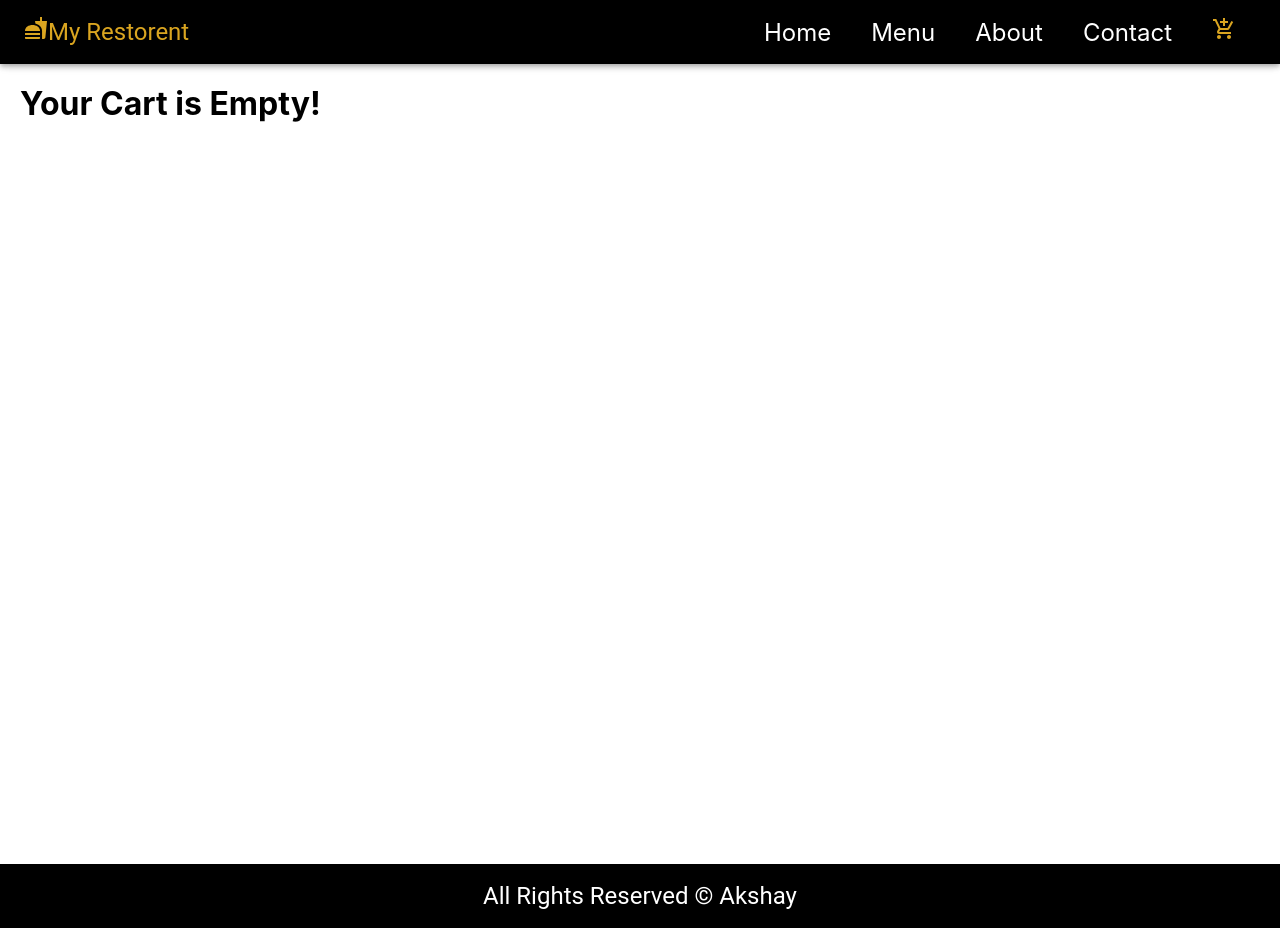
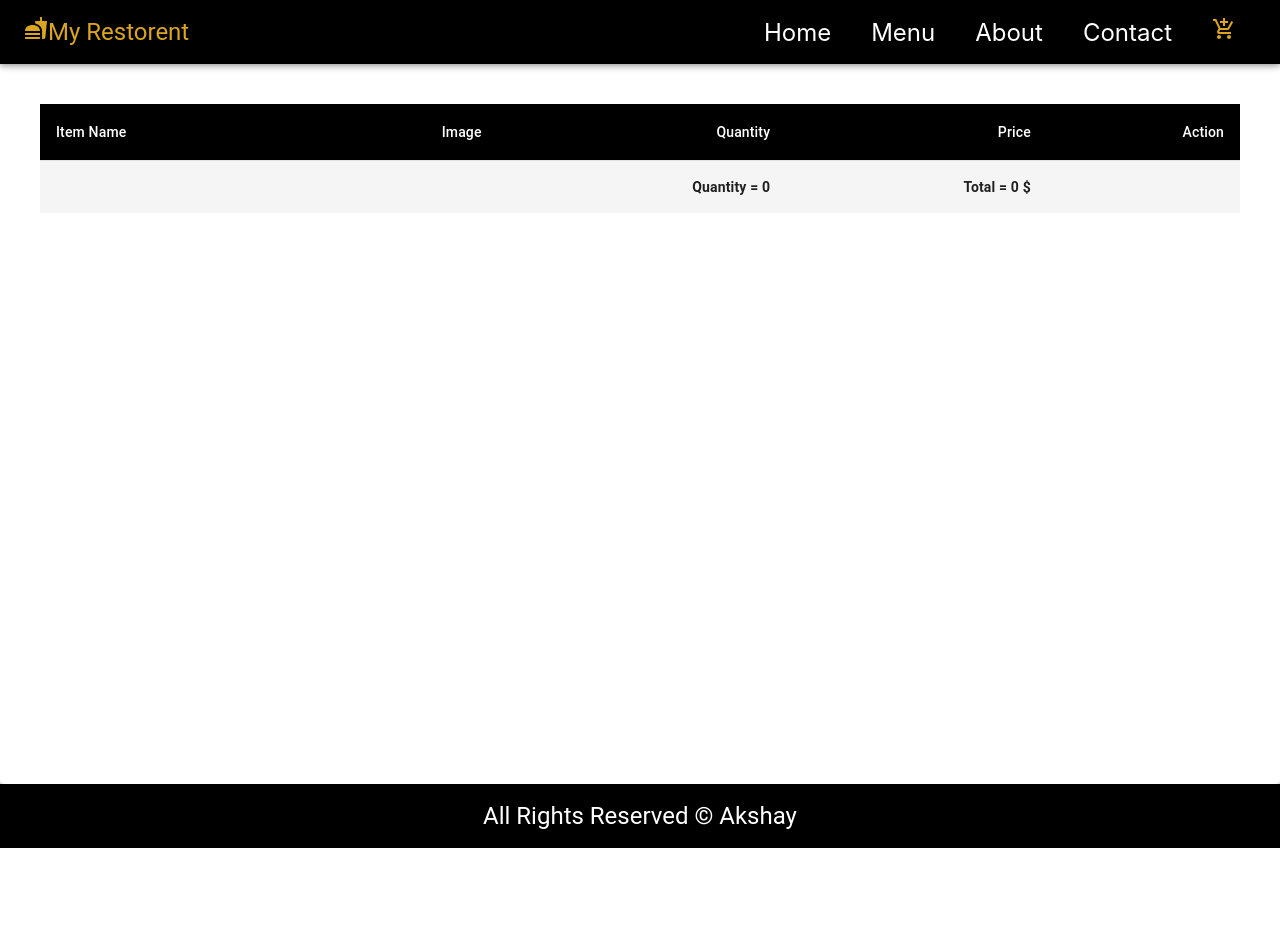
Before and after one commit to Akshaykumar3112/restorent, a React (Create React App) app: page /cart in a window 1280 px wide. After the commit the page ends 848 px from the top, so only its background shows below. Built offline with nearby package versions, Linux system fonts and the light colour scheme.

Commit message:
menu card quantity update

```diff
--- a/src/components/Button.js
+++ b/src/components/Button.js
@@ -5,13 +5,15 @@ import { Button } from "@mui/material";
 
 
 
-const CustomButton= ({label, styleType, onClick}) =>{
+const CustomButton= ({label, styleType, onClick, startIcon}) =>{
 
     return (
         <Button
             className={styleType}
             variant="contained"
             onClick={onClick}
+            startIcon =  {startIcon}
+            sx={{m:1}}
         >
             {label}
         </Button>
@@ -19,7 +21,6 @@ const CustomButton= ({label, styleType, onClick}) =>{
 };
 
 CustomButton.propTypes = {
-    label: propTypes.string.isRequired,
     styleType: propTypes.string,
     onClick: propTypes.func.isRequired,
 };
--- a/src/context/CartContextProvider.js
+++ b/src/context/CartContextProvider.js
@@ -1,25 +1,59 @@
-import React, { useState } from "react";
+import React, { useState,useEffect } from "react";
 import CartContext from "./CartContext";
 
-const CartContextProvider = ({children}) => {
+const CartContextProvider = ({ children }) => {
+//   const [cart, setCart] = useState([]);
+const [cart, setCart] = useState(() => {
+    // Load cart from localStorage, or default to an empty array
+    const savedCart = localStorage.getItem("cart");
+    return savedCart ? JSON.parse(savedCart) : [];
+  });
 
-    const [cart, setCart] = useState([]);
+  useEffect(() => {
+    // Save cart to localStorage whenever it changes
+    localStorage.setItem("cart", JSON.stringify(cart));
+  }, [cart]);
 
-    const addToCart = (product) => {
-        alert('hello');
-        setCart((prevCart) => [...prevCart, product]);
-    };
+  const addToCart = (product, quantity) => {
+    if (quantity < 1) return;
 
-    const removeFromCart = (productId) => {
-       setCart((prevCart) => prevCart.filter(product => product.id !== productId));
-    };
+    setCart((prevCart) => {
+      const existingItem = prevCart.find(cartItem => cartItem.id === product.id);
+      if (existingItem) {
+        return prevCart.map((cartItem) =>
+          cartItem.id === product.id
+            ? { ...cartItem, quantity: cartItem.quantity + quantity }
+            : cartItem
+        );
+      } else {
+        product.quantity = quantity;
+        return [...prevCart, product];
+      }
+    });
+  };
 
-    return(
-        <CartContext.Provider value={{cart, addToCart, removeFromCart}}>
-            {children}
-        </CartContext.Provider>
-    )
 
+  const removeFromCart = (productId) => {
+    setCart((prevCart) => prevCart.filter(cartItem => cartItem.id !== productId));
+ };
+
+ const editCartItem = (productId, quantity) => {
+    setCart((prevCart) => {
+        return prevCart.map((cartItem) =>
+            cartItem.id === productId
+
+            ? {...cartItem, quantity : quantity }
+            : cartItem
+        )
+    })
+ };
+
+
+  return (
+    <CartContext.Provider value={{ cart, addToCart, removeFromCart, editCartItem }}>
+      {children}
+    </CartContext.Provider>
+  );
 };
 
 export default CartContextProvider;
--- a/src/pages/Cart.js
+++ b/src/pages/Cart.js
@@ -1,29 +1,156 @@
-import React, { useContext } from "react";
+import EditIcon from "@mui/icons-material/Edit";
+import React, { useContext, useState } from "react";
 import CartContext from "../context/CartContext";
-import '../style/style.css';
+import "../style/style.css";
 import CustomButton from "../components/Button";
+import DeleteIcon from "@mui/icons-material/Delete";
+import { styled } from "@mui/material/styles";
+import Table from "@mui/material/Table";
+import TableBody from "@mui/material/TableBody";
+import TableCell, { tableCellClasses } from "@mui/material/TableCell";
+import TableContainer from "@mui/material/TableContainer";
+import TableHead from "@mui/material/TableHead";
+import TableRow from "@mui/material/TableRow";
+import Paper from "@mui/material/Paper";
+import { Button, TextField } from "@mui/material";
+
+const StyledTableCell = styled(TableCell)(({ theme }) => ({
+  [`&.${tableCellClasses.head}`]: {
+    backgroundColor: theme.palette.common.black,
+    color: theme.palette.common.white,
+  },
+  [`&.${tableCellClasses.body}`]: {
+    fontSize: 14,
+  },
+}));
+
+const StyledTableRow = styled(TableRow)(({ theme }) => ({
+  "&:nth-of-type(odd)": {
+    backgroundColor: theme.palette.action.hover,
+  },
+  // hide last border
+  "&:last-child td, &:last-child th": {
+    border: 0,
+  },
+}));
+
 const Cart = () => {
-    const { cart, removeFromCart } = useContext(CartContext);
+  const { cart, removeFromCart, editCartItem } = useContext(CartContext);
+  const initialCounts = cart.map((item) => item.quantity); // Initialize state with an array of zeros based on MenuList length
+  const [counts, setCounts] = useState(initialCounts);
+
+  const handleIncrement = (index) => {
+    const newCounts = [...counts];
+    newCounts[index] += 1;
+    setCounts(newCounts);
+  };
+
+  const handleDecrement = (index) => {
+    const newCounts = [...counts];
+    if (newCounts[index] > 0) {
+      // Ensure count doesn't go below zero
+      newCounts[index] -= 1;
+    }
+    setCounts(newCounts);
+  };
+  let total = cart.reduce((acc, curr) => acc + curr.price * curr.quantity, 0);
+  let quantity = cart.reduce((acc, curr) => acc + curr.quantity, 0);
 
   return (
-      <div className="cart-container">
-        {cart.length > 0 ? (
-          cart.map((item) => (
-            <div key={item.id} className="cart-item">
-              <p>ID: {item.id || 'N/A'}</p>
-              <p>Name: {item.name || 'Unnamed item'}</p>
+    <TableContainer
+      component={Paper}
+      sx={{ minHeight: "90vh", p: 5, width: "100%" }}
+    >
+      <Table aria-label="customized table">
+        <TableHead>
+          <TableRow>
+            <StyledTableCell>Item Name</StyledTableCell>
+            <StyledTableCell align="right">Image</StyledTableCell>
+            <StyledTableCell align="right">Quantity</StyledTableCell>
+            <StyledTableCell align="right">Price</StyledTableCell>
+            <StyledTableCell align="right">Action</StyledTableCell>
+          </TableRow>
+        </TableHead>
+
+        <TableBody>
+          {cart.map((row, index) => (
+            <StyledTableRow key={row.id}>
+              <StyledTableCell component="th" scope="row">
+                {row.name}
+              </StyledTableCell>
+              <StyledTableCell align="right">
+                <img
+                  src={row.imageUrl}
+                  height="50px"
+                  width="50px"
+                  alt="menu item"
+                />
+              </StyledTableCell>
+              <StyledTableCell align="right">
+                <Button
+                  className="btn-quantity"
+                  variant="contained"
+                  onClick={() => handleDecrement(index)}
+                >
+                  -
+                </Button>
+                <TextField
+                  value={counts[index] || row.quantity}
+                  variant="outlined"
+                  size="small"
+                  sx={{ mx: 1, width: "50px" }}
+                  InputProps={{
+                    readOnly: true,
+                    sx: {
+                      height: "30px",
+                    },
+                  }}
+                />
+                <Button
+                  className="btn-quantity"
+                  variant="contained"
+                  onClick={() => handleIncrement(index)}
+                >
+                  +
+                </Button>
+              </StyledTableCell>
+              <StyledTableCell align="right">{row.price}</StyledTableCell>
+              <StyledTableCell align="right">
+                <div className="btn-container">
                   <CustomButton
-                onClick={() => removeFromCart(item.id)}
-                label="Remove From CART"
+                    onClick={() => removeFromCart(row.id)}
+                    label="Delete"
+                    startIcon={<DeleteIcon />}
+                    styleType="btn-primary"
+                  />
+
+                  <CustomButton
+                    onClick={() => editCartItem(row.id,counts[index])}
+                    label="Edit"
+                    startIcon={<EditIcon />}
                     styleType="btn-primary"
                   />
                 </div>
-          ))
-        ) : (
-          <h1>Your Cart is Empty!</h1>
-        )}
-      </div>
+              </StyledTableCell>
+            </StyledTableRow>
+          ))}
+
+          <StyledTableRow>
+            <StyledTableCell></StyledTableCell>
+            <StyledTableCell></StyledTableCell>
+            <StyledTableCell align="right">
+              <b>Quantity = {quantity} </b>
+            </StyledTableCell>
+            <StyledTableCell align="right">
+              {" "}
+              <b>Total = {total} $ </b>
+            </StyledTableCell>
+            <StyledTableCell></StyledTableCell>
+          </StyledTableRow>
+        </TableBody>
+      </Table>
+    </TableContainer>
   );
-  }
+};
 
 export default Cart;
--- a/src/style/style.css
+++ b/src/style/style.css
@@ -47,6 +47,19 @@
 .btn-secondary{
     background-color: goldenrod !important;
     color: black !important;
+}
+
+.btn-quantity{
+    width: 24px !important;
+    height: 30px;
+    min-width: 24px !important;
+    padding: 0;
+    background-color: black !important;
+}
+
+.btn-quantity:hover{
+    background-color: goldenrod !important;
+    color: black;
 }
 
 
```
Also changed, not shown: src/components/Layout/Layout.js (deleted, +0 -13 lines), src/pages/Menu.js (+42 -19 lines), public/logo192.png (deleted), public/logo512.png (deleted). Lines whose indentation alone changed are shown as unchanged.
